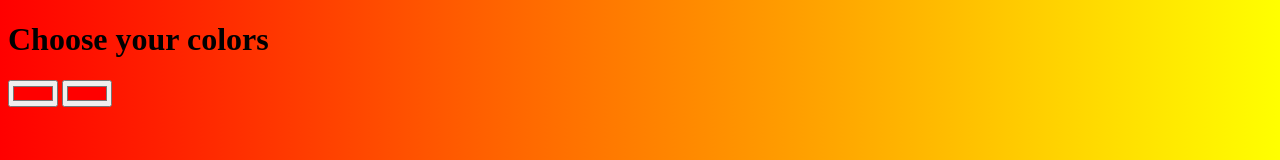
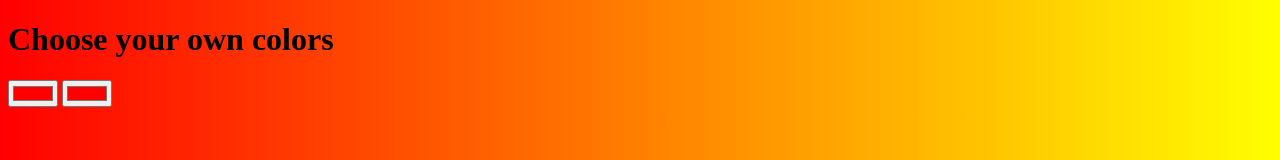
Before and after one commit to DaNuWa/Background-Changer, a plain HTML site: page index.html in a window 1280 px wide. Shown: the top 160 px of the page. Drawn offline with Linux system fonts and the light colour scheme.

Commit message:
h1 changed

```diff
--- a/index.html
+++ b/index.html
@@ -8,7 +8,7 @@
     <title>Background changer</title>
 </head>
 <body id="clr">
-    <h1>Choose your colors</h1>
+    <h1>Choose your own colors</h1>
     <input id="one" type="color"  value="#ff0000">
     <input id="two" type="color"  value="#ff0000">
     <script src="main.js"></script>
```
